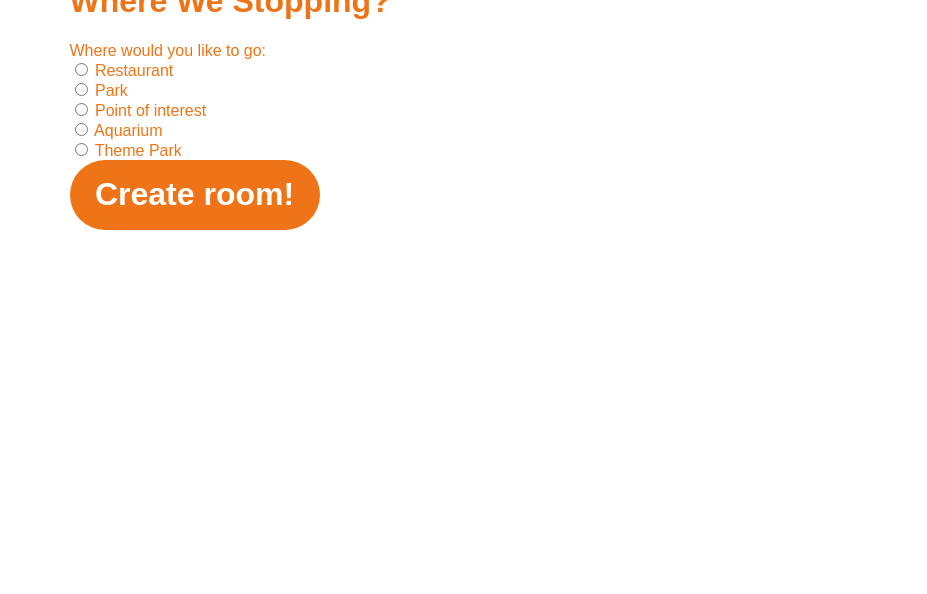
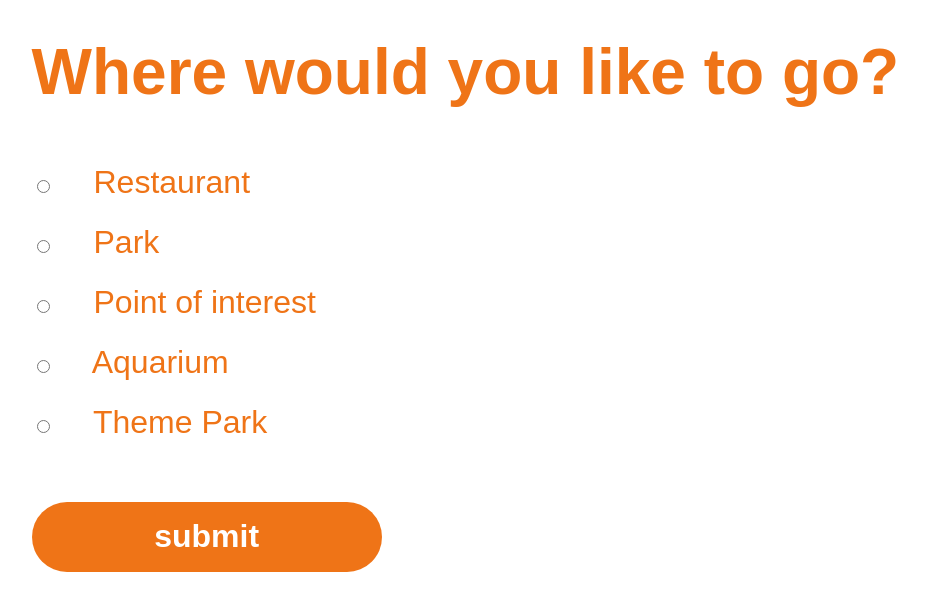
Before and after one commit to thomasmholder/whereWeStoppin, a Django app: page /create_room in a window 1280 px wide. Shown: the part 206-800 px from the top of the page, without its empty margins (324-1251 px from the left). Run offline with Django 4.2, Linux system fonts and the light colour scheme.

Commit message:
Room Creation styling finished

```diff
--- a/roomsession/forms.py
+++ b/roomsession/forms.py
@@ -10,8 +10,7 @@ class JoinRoomForm(forms.Form):
 
 
 class RoomCreationForm(forms.Form):
-    event_type = forms.CharField(label="Where would you like to go",
-                                 widget=forms.RadioSelect(choices=RoomEntry.ROOM_TYPES))
+    event_type = forms.CharField(label="", widget=forms.RadioSelect(choices=RoomEntry.ROOM_TYPES))
 
 
 class UserCreationForm(forms.Form):
--- a/roomsession/static/roomsession/RoomCreation.css
+++ b/roomsession/static/roomsession/RoomCreation.css
@@ -47,11 +47,16 @@ body {
 }
 
 .mid{
-    padding-left: 30.5%;
-    margin-top:110px;
+    padding-left: 27.5%;
+    margin-top:140px;
     display: flex;
     flex-direction: column;
     justify-content: center;
+    font-size: 32px;
+}
+
+.button_div{
+    padding-top: 50px;
 }
 
 .button_2 {
@@ -60,7 +65,7 @@ body {
     color: white;
     border: #EF7417;
     border-radius: 100px;
-    width: 250px;
+    width: 350px;
     height: 70px;
     font-size: 32px;
     font-weight: 600;
@@ -69,3 +74,13 @@ body {
 .button_2:hover {
     cursor: pointer;
 }
+
+#id_event_type{
+    line-height: 60px;
+}
+
+#id_event_type label input{
+    margin-right: 35px;
+    cursor: pointer;
+    background-color: #EF7417;
+}
--- a/templates/RoomCreation.html
+++ b/templates/RoomCreation.html
@@ -21,12 +21,14 @@
         </div>
 
         <div class="mid">
-            <h1>Where We Stopping?</h1>
+            <h1>Where would you like to go?</h1>
 
             <form action="{% url 'create_room' %}" method="post">
                 {% csrf_token %}
                 {{ room_creation_form }}
-                <input class="button_2" type="submit" name="submit_join_room" value="Create room!" />
+                <div class="button_div">
+                    <input class="button_2" type="submit" name="submit_join_room" value="submit" />
+                </div>
             </form>
         </div>
     </body>
```
